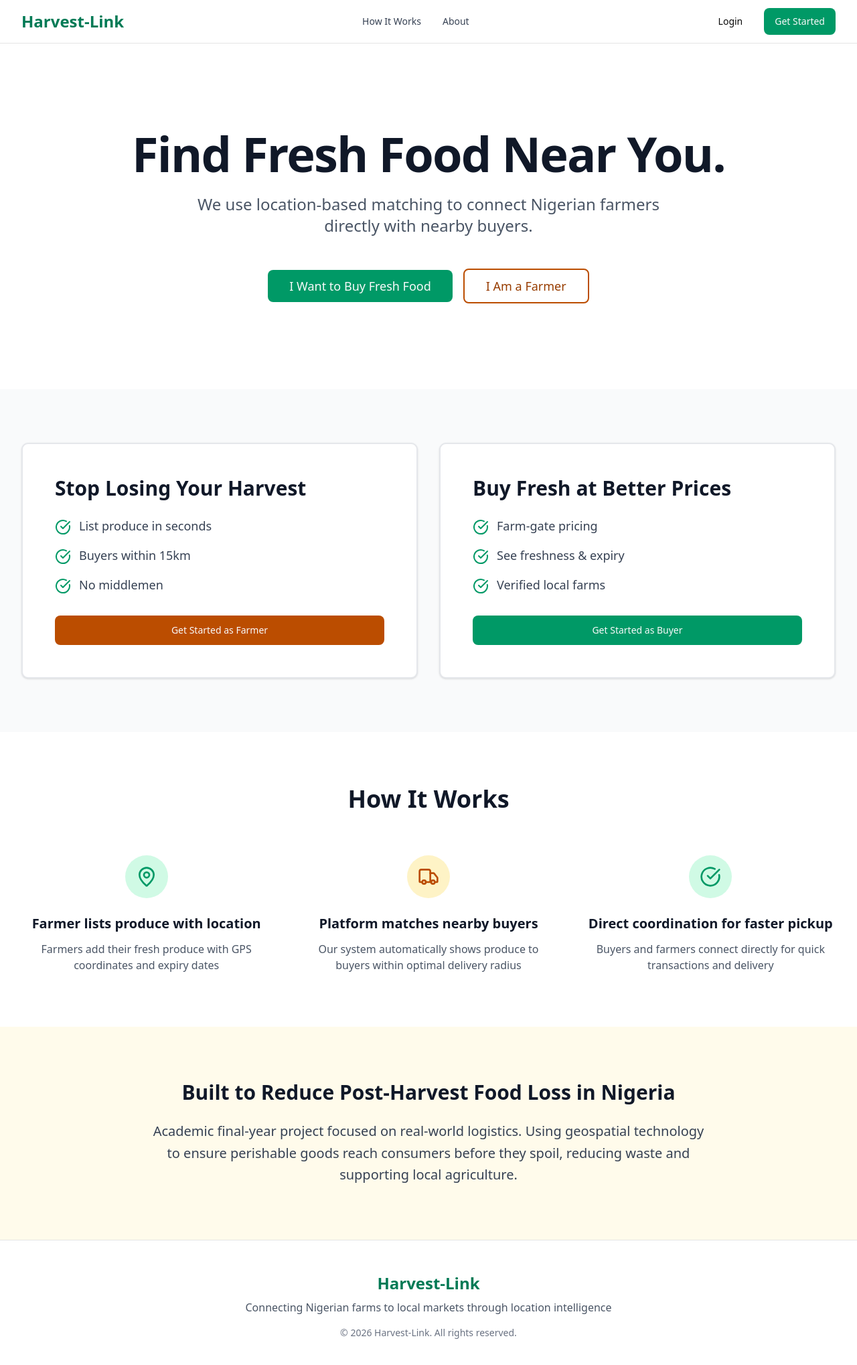
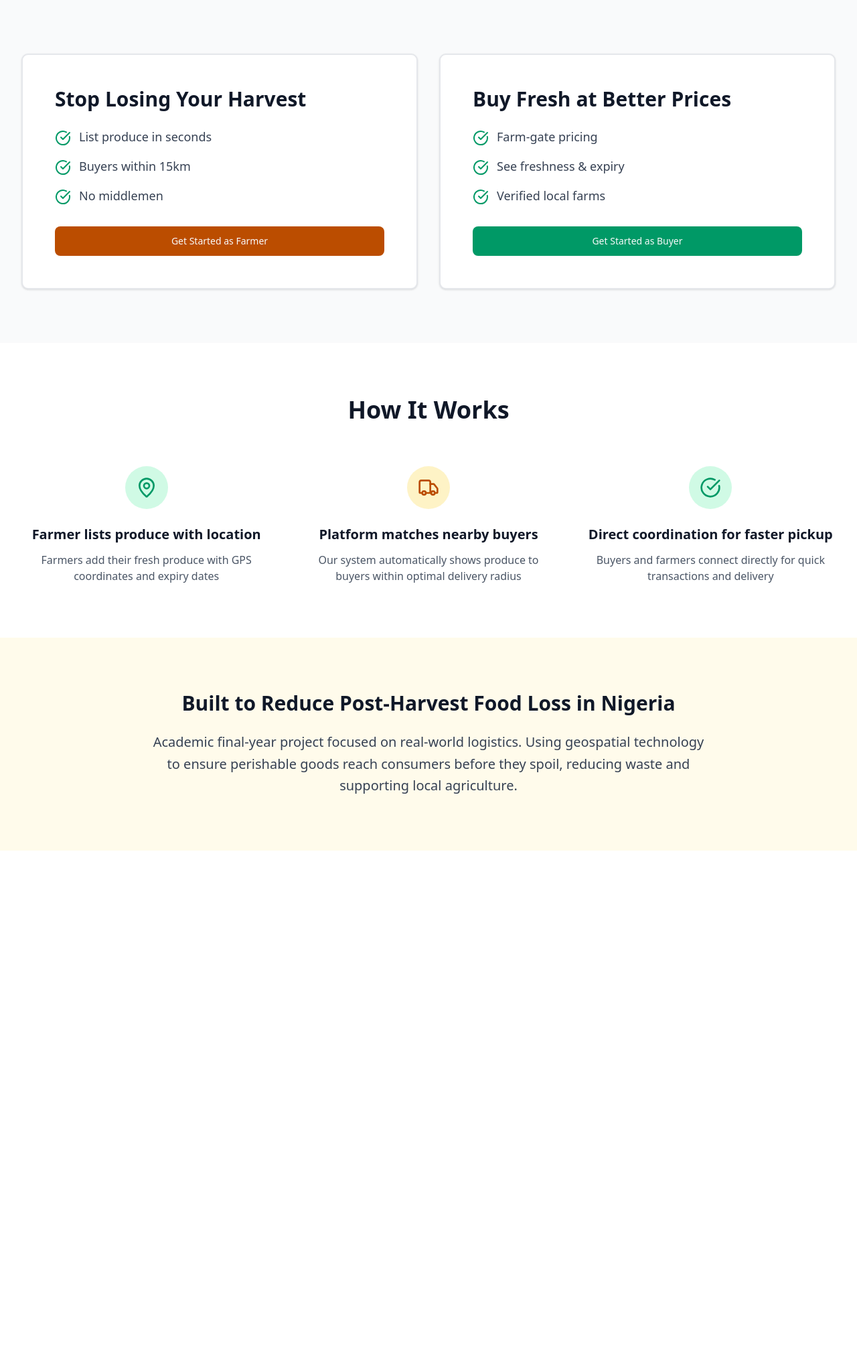
Before and after one commit to oluwatosin123456789/harvest-link, a Next.js app: page / in a window 1280 px wide. Shown: the top 2038 px of the page at 67% size. After the commit the page ends 1270 px from the top, so only its background shows below. Built offline with nearby package versions, Linux system fonts and the light colour scheme.

Commit message:
rearrange

```diff
--- a/Components/Hero.tsx
+++ b/Components/Hero.tsx
@@ -24,7 +24,7 @@ export default function Hero() {
           <span className="text-white text-xs font-bold tracking-widest uppercase">Live Market: 450+ Active Farms    </span>
         </div>
 
-        {/* Headline */}l
+        {/* Headline */}
         <h1 className="text-5xl md:text-7xl font-serif font-bold text-white mb-6 leading-tight drop-shadow-2xl">
           Your Dream Harvest, <br /> Just a Click Away.
         </h1>
--- a/app/page.tsx
+++ b/app/page.tsx
@@ -1,77 +1,14 @@
 import Link from 'next/link'
+import { Hero} from  '@/Components/Hero'
+import { Footer } from '@/Components/Footer'
 import { Button } from '@/Components/ui/button'
 import { Card } from '@/Components/ui/card'
-
 import { MapPin, Truck, CheckCircle, Menu } from 'lucide-react'
 
 export default function LandingPage() {
   return (
     <div className="min-h-screen bg-white">
-      {/* Navbar */}
-      <nav className="sticky top-0 z-50 border-b bg-white/95 backdrop-blur">
-        <div className="mx-auto max-w-7xl px-4 sm:px-6 lg:px-8">
-          <div className="flex h-16 items-center justify-between">
-            <div className="flex items-center">
-              <Link href="/" className="text-2xl font-bold text-emerald-700">
-                Harvest-Link
-              </Link>
-            </div>
 
-            <div className="hidden md:flex md:items-center md:space-x-8">
-              <Link href="#how-it-works" className="text-sm font-medium text-gray-700 hover:text-emerald-700 transition">
-                How It Works
-              </Link>
-              <Link href="#about" className="text-sm font-medium text-gray-700 hover:text-emerald-700 transition">
-                About
-              </Link>
-            </div>
-
-            <div className="hidden md:flex md:items-center md:space-x-4">
-              <Button variant="ghost" asChild>
-                <Link href="/auth/login">Login</Link>
-              </Button>
-              <Button className="bg-emerald-600 hover:bg-emerald-700" asChild>
-                <Link href="/auth/signup">Get Started</Link>
-              </Button>
-            </div>
-
-            <button className="md:hidden p-2">
-              <Menu className="h-6 w-6 text-gray-700" />
-            </button>
-          </div>
-        </div>
-      </nav>
-
-      {/* Hero Section */}
-      <section className="mx-auto max-w-7xl px-4 sm:px-6 lg:px-8 py-20 lg:py-32">
-        <div className="text-center">
-          <h1 className="text-5xl lg:text-7xl font-bold text-gray-900 tracking-tight">
-
-            Find Fresh Food Near You.
-          </h1>
-          <p className="mt-6 text-xl lg:text-2xl text-gray-600 max-w-3xl mx-auto">
-            We use location-based matching to connect Nigerian farmers directly with nearby buyers.
-          </p>
-
-          <div className="mt-12 flex flex-col sm:flex-row gap-4 justify-center items-center">
-            <Button
-              size="lg"
-              className="bg-emerald-600 hover:bg-emerald-700 text-lg px-8 py-6 w-full sm:w-auto"
-              asChild
-            >
-              <Link href="/auth/signup?role=buyer">I Want to Buy Fresh Food</Link>
-            </Button>
-            <Button
-              size="lg"
-              variant="outline"
-              className="border-2 border-amber-700 text-amber-800 hover:bg-amber-50 text-lg px-8 py-6 w-full sm:w-auto"
-              asChild
-            >
-              <Link href="/auth/signup?role=farmer">I Am a Farmer</Link>
-            </Button>
-          </div>
-        </div>
-      </section>
 
       {/* Two-Worlds Section */}
       <section className="bg-gray-50 py-20">
@@ -197,22 +134,7 @@ export default function LandingPage() {
         </div>
       </section>
 
-      {/* Footer */}
-      <footer className="border-t bg-white py-12">
-        <div className="mx-auto max-w-7xl px-4 sm:px-6 lg:px-8">
-          <div className="text-center">
-            <h3 className="text-2xl font-bold text-emerald-700 mb-2">
-              Harvest-Link
-            </h3>
-            <p className="text-gray-600 mb-4">
-              Connecting Nigerian farms to local markets through location intelligence
-            </p>
-            <p className="text-sm text-gray-500">
-              © {new Date().getFullYear()} Harvest-Link. All rights reserved.
-            </p>
-          </div>
-        </div>
-      </footer>
+
     </div>
   )
 }
--- a/lib/supabase.ts
+++ b/lib/supabase.ts
@@ -0,0 +1,2 @@
+import { createClient } from '@supabase/supabase-js'
+  export const supabase = createClient(url, key)
```
